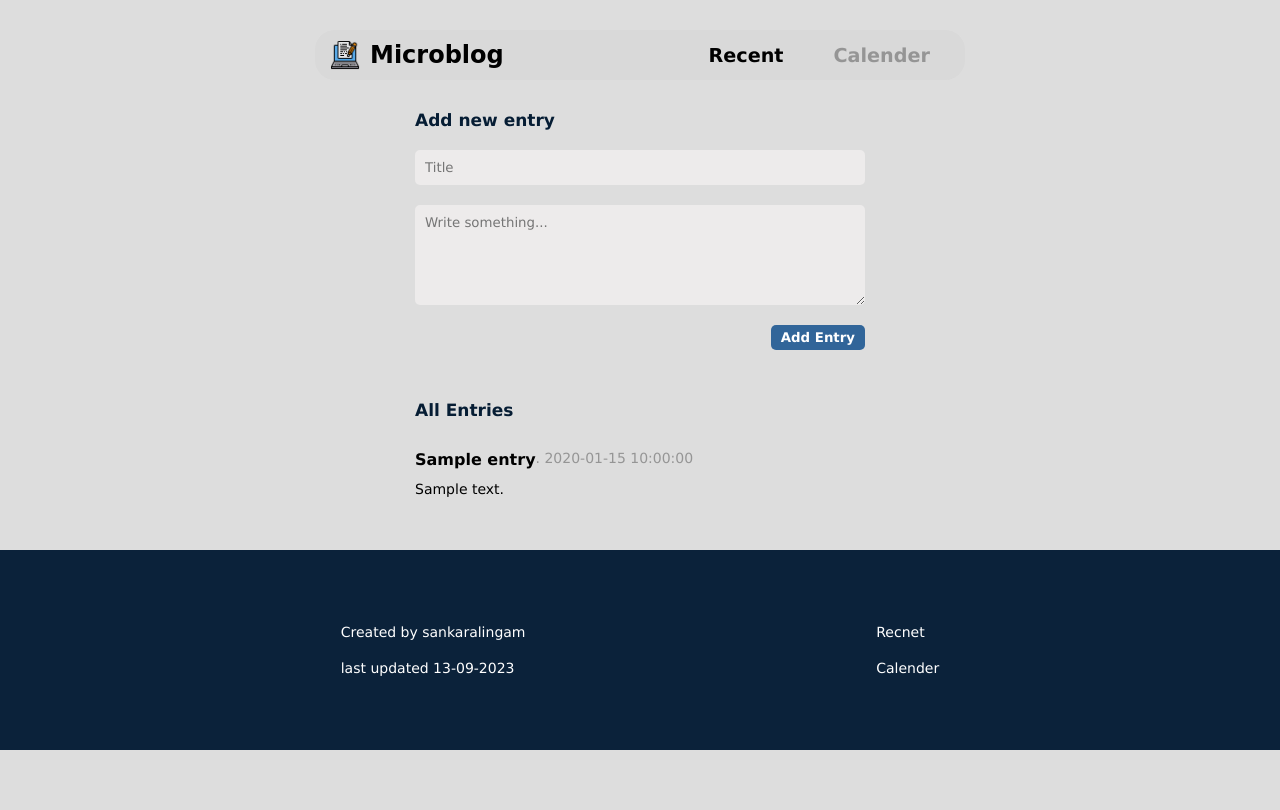
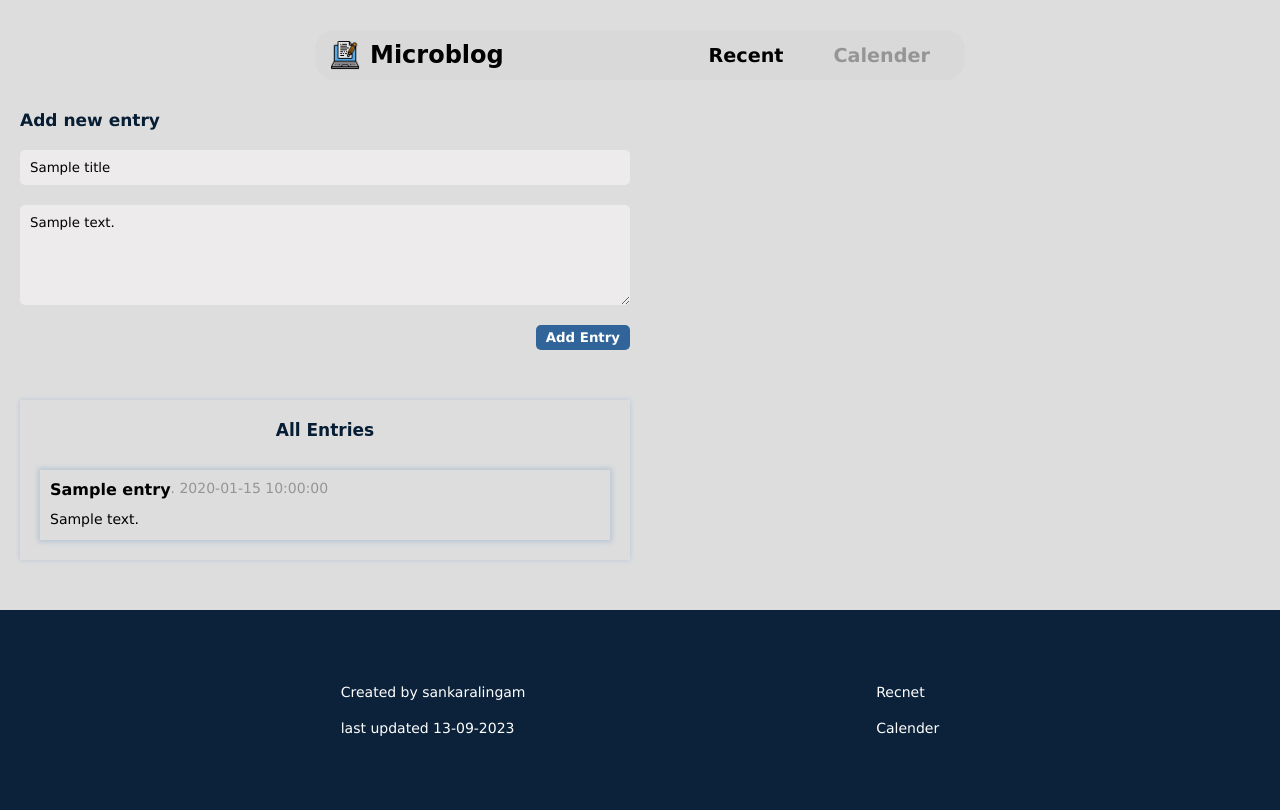
Before and after one commit to spcrsankar/MicroBlog-Flask-Mongo, a Flask app: template templates/home.html in a window 1280 px wide. Before the commit the page ends 750 px from the top, so only its background shows below. Run offline with Flask 3, Linux system fonts and the light colour scheme; the template is opened without the code that fills it: most values are stand-ins (such as "Sample title", 1, 10 or a date in 2020).

Commit message:
updated some styles and handling invalid inputs

```diff
--- a/app.py
+++ b/app.py
@@ -1,4 +1,4 @@
-from flask import Flask,render_template,request
+from flask import Flask,render_template,request, redirect, url_for
 from datetime import datetime
 from pymongo import MongoClient
 import os
@@ -20,9 +20,22 @@ def create_app():
     def home():
 
         entries = []
+
+         # fetch data from db
+        entries = []
+
+
+
         if request.method == 'POST':
             entry_title = request.form.get('title')
             entry_content = request.form.get('body')
+            print(entry_title)
+
+            if(len(entry_title) < 5):
+                return render_template('home.html',entries=entries, title = entry_title, content= entry_content, message="Title should have minimum length of 5")
+
+            if(len(entry_content) < 10):
+                return render_template('home.html',entries=entries, title = entry_title, content= entry_content, message="Description should have minimum length of 10")
 
             current_date = datetime.now()
             formatted_date = current_date.strftime("%b %d")
@@ -36,16 +49,20 @@ def create_app():
 
             # insert into db
             db.entries.insert_one(new_document)
+            for e in db.entries.find({}):
+                entries.append({
+                        "title": e["title"],
+                        "content": e['content'],
+                        "date": e['date']
+                        })
+            return redirect(url_for('home'))
 
-        # fetch data from db
-        entries = []
         for e in db.entries.find({}):
             entries.append({
                     "title": e["title"],
                     "content": e['content'],
                     "date": e['date']
                     })
-
-        return render_template('home.html',entries=entries)
+        return render_template('home.html',entries=entries, title = "", content= "")
 
     return app
--- a/static/css/style.css
+++ b/static/css/style.css
@@ -7,6 +7,8 @@
 
 body{
   background-color: #ddd;
+  width: 100%;
+  height: 100%;
 }
 
 header{
@@ -50,8 +52,8 @@ header{
 }
 
 main{
-  width: 450px;
-  margin: 20px auto;
+  width: 610px;
+  margin: 20px;
 
   display: flex;
   flex-direction: column;
@@ -123,6 +125,8 @@ h2{
 
 .blogs h2{
   margin-bottom: 10px;
+  text-align: center;
+  font-family: cursive  ;
 }
 
 .blog .blog-header{
@@ -138,10 +142,17 @@ h2{
   flex-direction: column;
   row-gap: 20px;
   margin-bottom: 30px;
+  box-shadow: 0px 0px 5px 0px rgb(185, 198, 212);
+  padding: 20px;
+}
+
+.blog{
+  box-shadow: 0px 0px 5px 2px rgb(185, 198, 212);
+  padding: 10px;
 }
 
 .blog:hover{
-  background-color: #d9d9dd;
+  transform: scale(1.01);
 }
 footer{
   width: 100%;
--- a/templates/home.html
+++ b/templates/home.html
@@ -21,9 +21,11 @@
   <main>
     <section class="entry">
       <h2>Add new entry</h2>
+
+      <p style="color:red;">{{ message }}</p>
       <form action="/" method="POST">
-        <input type="text" name="title" id="title" placeholder="Title">
-        <textarea name="body" id="entry" cols="30" rows="4" placeholder="Write something..."></textarea>
+        <input type="text" name="title" id="title" placeholder="Title" value="{{ title }}">
+        <textarea name="body" id="entry" cols="30" rows="4" placeholder="Write something...">{{ content }}</textarea>
         <button type="submit">Add Entry</button>
       </form>
     </section>
@@ -55,6 +57,9 @@
       <p><a href="#">Calender</a></p>
     </div>
   </footer>
+  <script>
+
+  </script>
 </body>
 </html>
 
```
